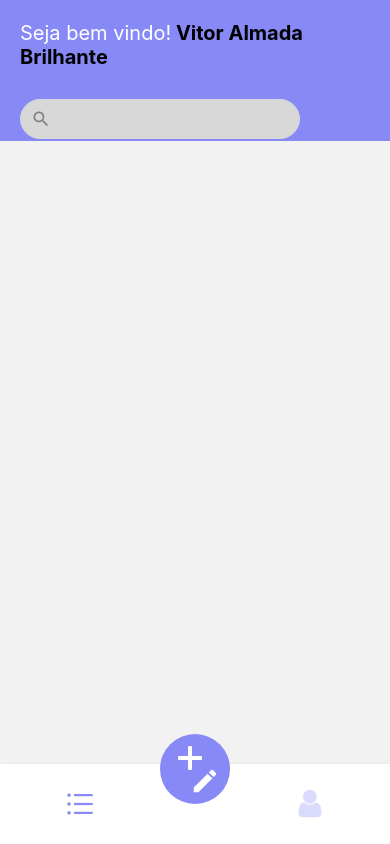
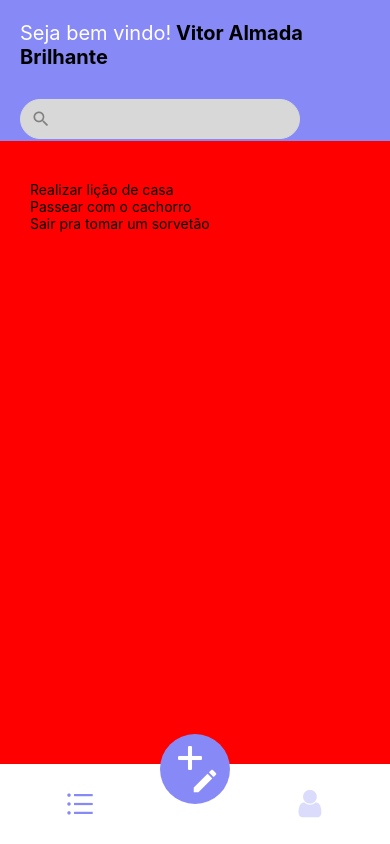
Before and after one commit to brilhante-hub/ReactNative-App, a React Native app: screen /BottomRoutes in a window 390 px wide. Built offline with nearby package versions, Linux system fonts and the light colour scheme.

Commit message:
Criando FlatList para rederização, criando também tarefas em array para serem exibidas com FlatList

```diff
--- a/src/components/input/index.tsx
+++ b/src/components/input/index.tsx
@@ -44,7 +44,7 @@
     return (
         <Fragment>
             <Text style={style.titleInput}>{title}</Text>
-            <View style={[style.boxInput, {paddingLeft: calculateSizePaddingLeft()}]}>
+            <View style={[style.boxInput, { paddingLeft: calculateSizePaddingLeft() }]}>
                 {IconLeft && IconLeftName && (
                     <TouchableOpacity onPress={onIconLeftPress} style={style.Button}>
                         <IconLeft name={IconLeftName as any} size={20} color={themas.colors.gray}
--- a/src/pages/list/index.tsx
+++ b/src/pages/list/index.tsx
@@ -1,21 +1,61 @@
 import React from "react";
 import { Text, View } from "react-native";
+import { FlatList } from "react-native";
 import { style } from "./styles";
 import { Input } from "../../components/input";
-import {MaterialIcons} from '@expo/vector-icons';
+import { MaterialIcons } from '@expo/vector-icons';
+
+type PropCard = {
+    item:
+     number;
+    title: string,
+    description: string,
+    flag: 'urgente' | 'opcional'
+}
+
+const data: Array<PropCard> = [
+    {
+        item: 0,
+        title: 'Realizar lição de casa',
+        description: 'página 18 ao 28',
+        flag: 'urgente'
+    },
+
+    {
+        item: 1,
+        title: 'Passear com o cachorro',
+        description: 'página 18 ao 28',
+        flag: 'urgente'
+    },
+
+    {
+        item: 2,
+        title: 'Sair pra tomar um sorvetão',
+        description: 'página 18 ao 28',
+        flag: 'urgente'
+    }
+]
 
 export default function List() {
     return (
         <View style={style.container}>
             <View style={style.header}>
                 <Text style={style.greeting}>Seja bem vindo!
-                    <Text style={{fontWeight: 'bold', color: 'black'}}> Vitor Almada Brilhante</Text></Text>
-                    <View style={style.boxInput}>
-                        <Input
+                    <Text style={{ fontWeight: 'bold', color: 'black' }}> Vitor Almada Brilhante</Text></Text>
+                <View style={style.boxInput}>
+                    <Input
                         IconLeft={MaterialIcons}
                         IconLeftName="search"
-                        />
-                    </View>
+                    />
+                </View>
+            </View>
+            <View style={style.boxList}>
+                <FlatList
+                data={data}
+                style={{marginTop: 40, paddingHorizontal: 30}}
+                keyExtractor={(item, index) => item.item.toString()}
+                renderItem={({item, index}) => {return(<Text>{item.title}</Text>)}}
+                />
             </View>
         </View>
     )
--- a/src/pages/list/styles.ts
+++ b/src/pages/list/styles.ts
@@ -25,6 +25,11 @@
     boxInput: {
         width: '80%',
     },
+    boxList: {
+        flex: 1,
+        width: '100%',
+        backgroundColor: 'red'
+    }
 
 
 
```
Also changed, not shown: src/components/CustomTabBar/index.tsx (+13 -11 lines), src/routes/bottom.routes.tsx (indentation only).
